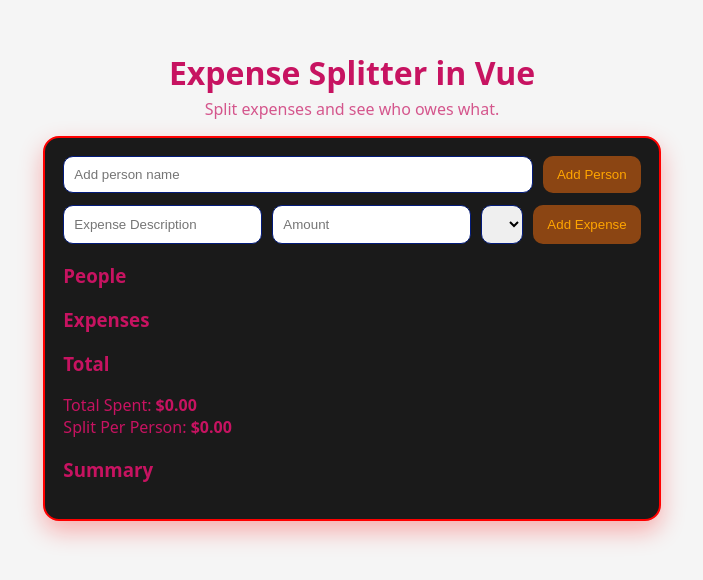
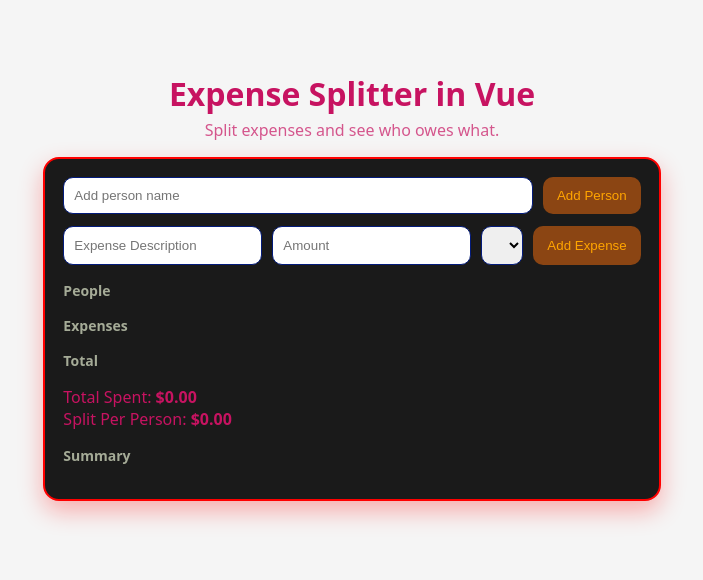
Before and after one commit to bcarreno2026/expense-splitter-vue, a Vue app: page / in a window 1280 px wide. Shown: the part 114-694 px from the top of the page, without its empty margins (288-991 px from the left). Built offline with nearby package versions, Linux system fonts and the light colour scheme.

Commit message:
Added Sections

```diff
--- a/src/App.vue
+++ b/src/App.vue
@@ -19,27 +19,24 @@ import Section from './components/Section.vue'
             <button> Add Expense</button>
         </form>
 
-       <Section>
+       <Section title="People">
        <ul id="peopleList" class="list"></ul>
        </Section>
 
-        <section>
-        <h3>Expenses</h3>
+        <Section title="Expenses">
         <ul id="expenseList" class="list"></ul>
-        </section>
+        </Section>
 
-        <section>
-            <h3>Total</h3>
+        <Section title="Total">
             <p>
                 Total Spent: <strong id="totalSpent">$0.00</strong><br/>
                 Split Per Person: <strong id="splitAmount">$0.00</strong>
             </p>
-        </section>
+        </Section>
 
-        <section class="summary">
-            <h3>Summary</h3>
+        <Section title="Summary">
             <ul id="summaryList" class="list"></ul>
-        </section>
+        </Section>
 
     </Card>
 </template>
--- a/src/components/Section.vue
+++ b/src/components/Section.vue
@@ -1,6 +1,26 @@
+<script setup>
+const props = defineProps({
+   title: {
+      type: String,
+      default: 'Section'
+   }
+})
+</script>
 <template>
    <section>
-      <h3> People</h3>
+      <h3> {{ title }}</h3>
       <slot></slot>
    </section>
 </template>
+
+<style scoped>
+section {
+    margin-top: 16px;
+}
+
+section h3 {
+    margin: 0 0 6px;
+    font-size: 14px;
+    color: #a5ab97;
+}
+</style>
```
